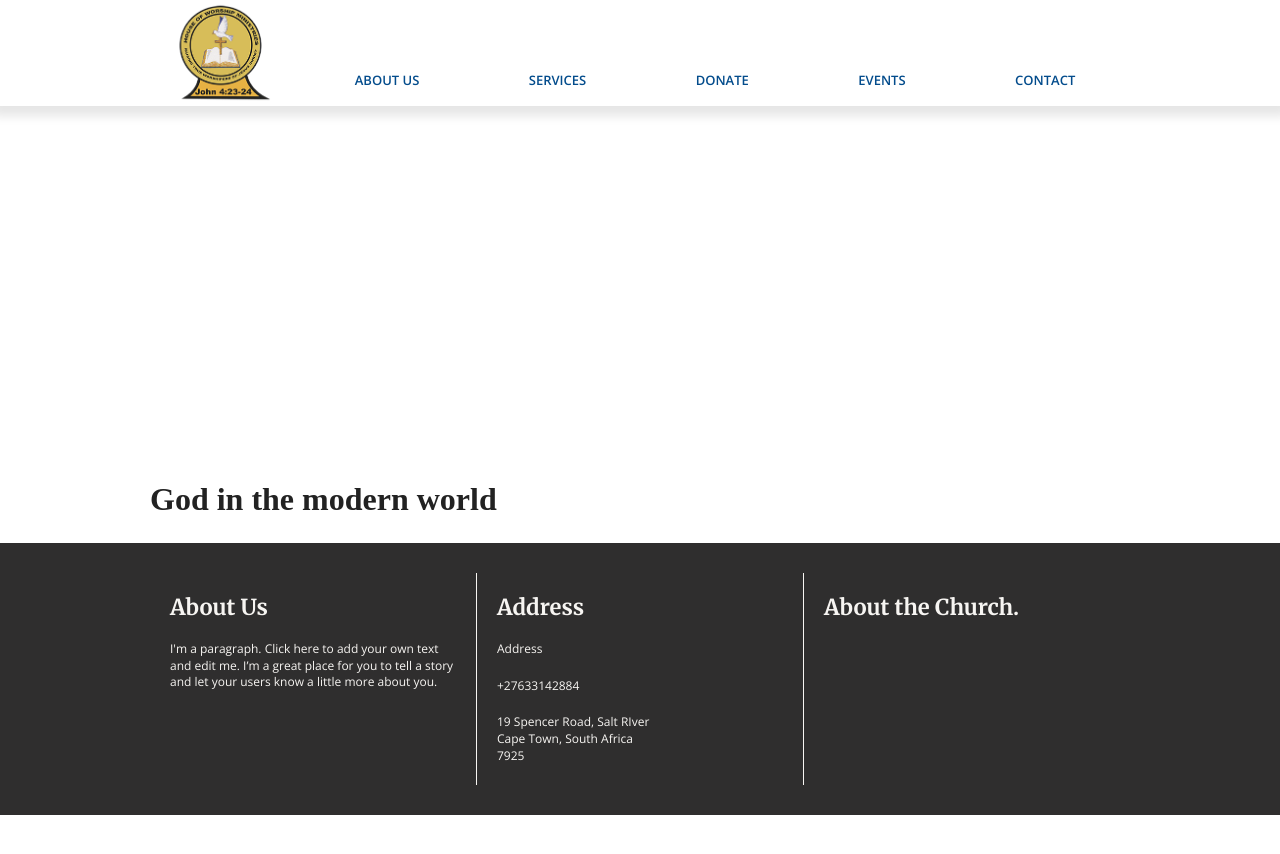
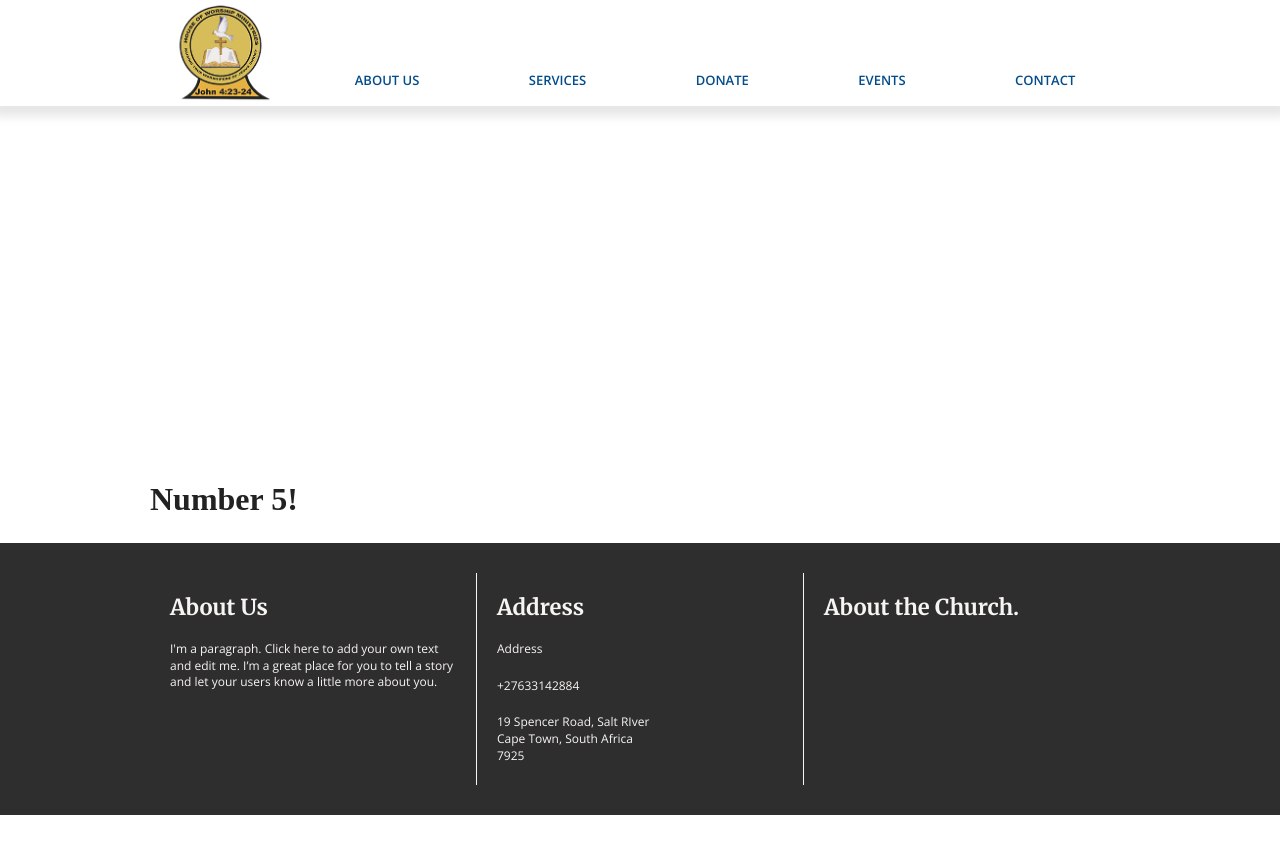
Before and after one commit to riyaadh47/hilary, a Jekyll site: the page built from _events/god-in-the-modern-world-4.md, in a window 1280 px wide. Shown: the top 854 px of the page. Built offline with Jekyll 4.4.1, drawn with Linux system fonts in a browser that asks for light colours.

Commit message:
Update from Forestry.io - Updated god-in-the-modern-world-4.md

```diff
--- a/_events/god-in-the-modern-world-4.md
+++ b/_events/god-in-the-modern-world-4.md
@@ -1,9 +1,9 @@
 ---
-title: God in the modern world 5
+title: This is number 5
 short-date: 02/JAN
 debate: God in the Modern World
 event-date: Wednesday, February 25 at 15:00
 layout: page
 
 ---
-# God in the modern world
+# Number 5!
```
